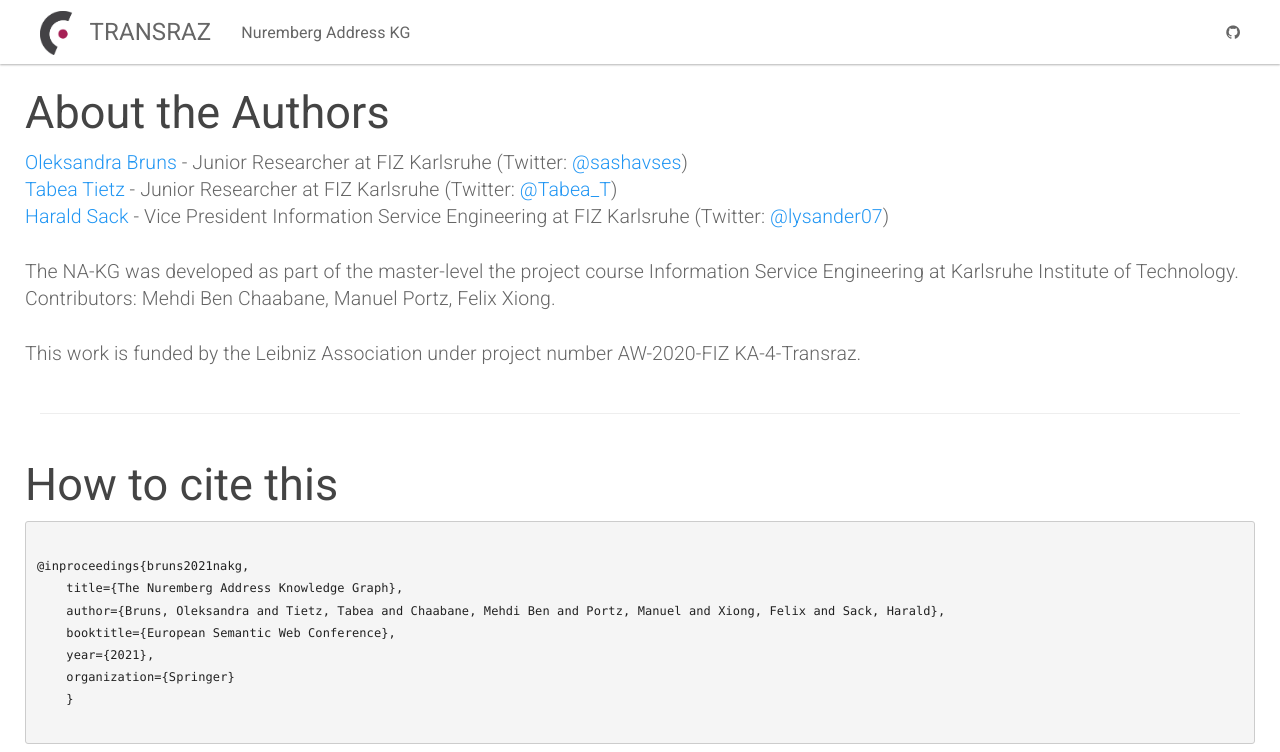
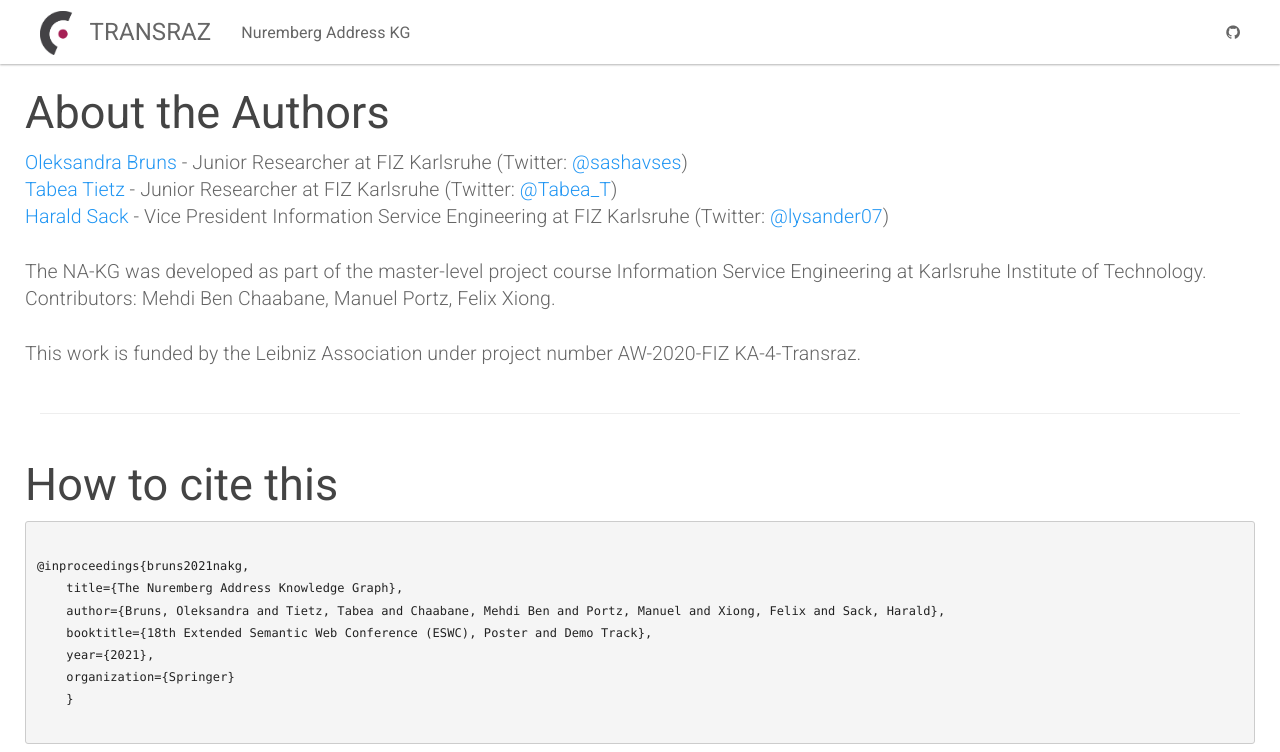
Before and after one commit to ISE-FIZKarlsruhe/Transraz, a Jekyll site: the page built from NA-KG.html, in a window 1280 px wide and 900 px high, scrolled down 3528 px, cut to the strip 0-752 px from the top of the window. Built offline with Jekyll 4.4.1, drawn with Linux system fonts in a browser that asks for light colours.

Commit message:
workflow

```diff
--- a/NA-KG.html
+++ b/NA-KG.html
@@ -156,7 +156,7 @@ SELECT ?Streetname (COUNT(?Streetname) as ?frequency)
                 <a href= "https://www.fiz-karlsruhe.de/en/forschung/publikationen-prof-dr-harald-sack">Harald Sack</a> - Vice President Information Service Engineering at FIZ Karlsruhe
                 (Twitter: <a href= "https://twitter.com/lysander07">@lysander07</a>) <br>
                 <br>
-                The NA-KG was developed as part of the master-level the project course Information Service Engineering at Karlsruhe Institute of Technology. <br>
+                The NA-KG was developed as part of the master-level project course Information Service Engineering at Karlsruhe Institute of Technology. <br>
                 Contributors: Mehdi Ben Chaabane, Manuel Portz, Felix Xiong.
                 <br> <br>
                 This  work  is  funded  by  the  Leibniz  Association  under project number AW-2020-FIZ KA-4-Transraz.</p>
@@ -170,7 +170,7 @@ SELECT ?Streetname (COUNT(?Streetname) as ?frequency)
 @inproceedings{bruns2021nakg,
     title={The Nuremberg Address Knowledge Graph},
     author={Bruns, Oleksandra and Tietz, Tabea and Chaabane, Mehdi Ben and Portz, Manuel and Xiong, Felix and Sack, Harald},
-    booktitle={European Semantic Web Conference},
+    booktitle={18th Extended Semantic Web Conference (ESWC), Poster and Demo Track},
     year={2021},
     organization={Springer}
     }
```
